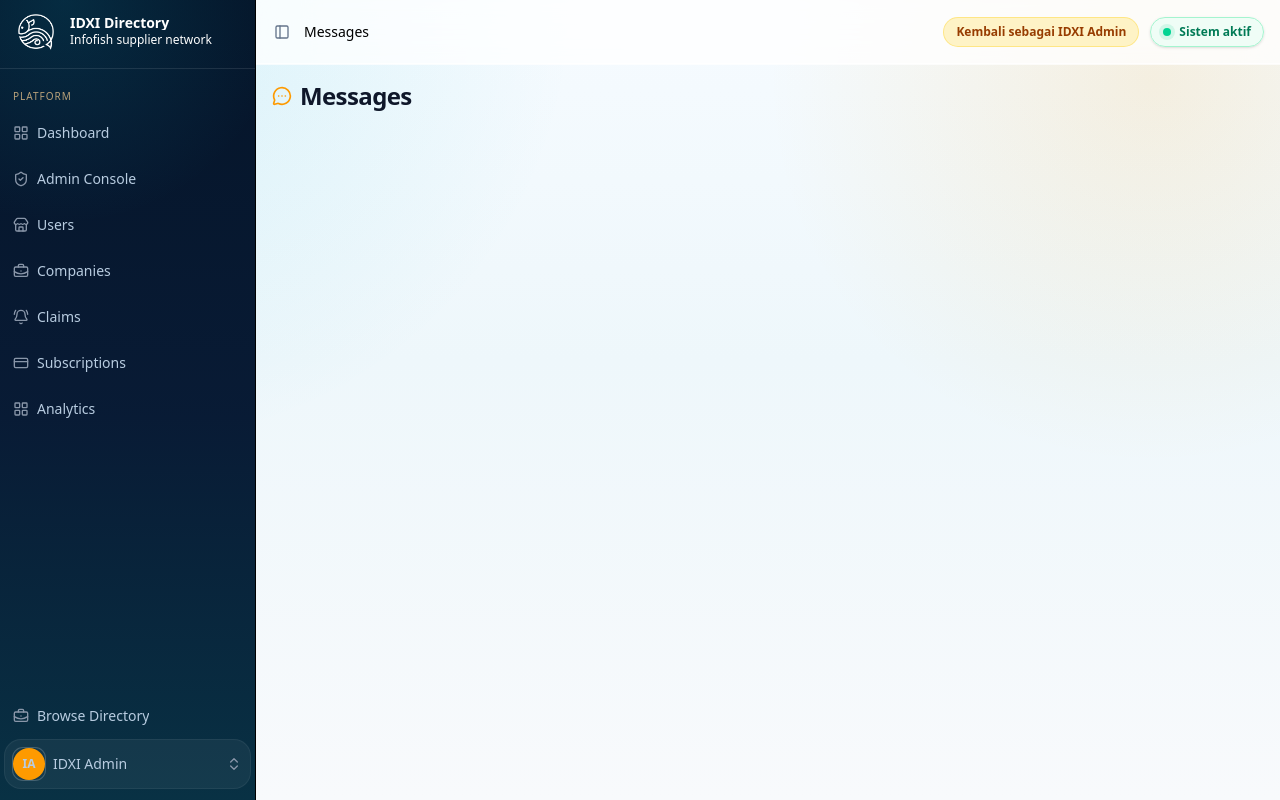
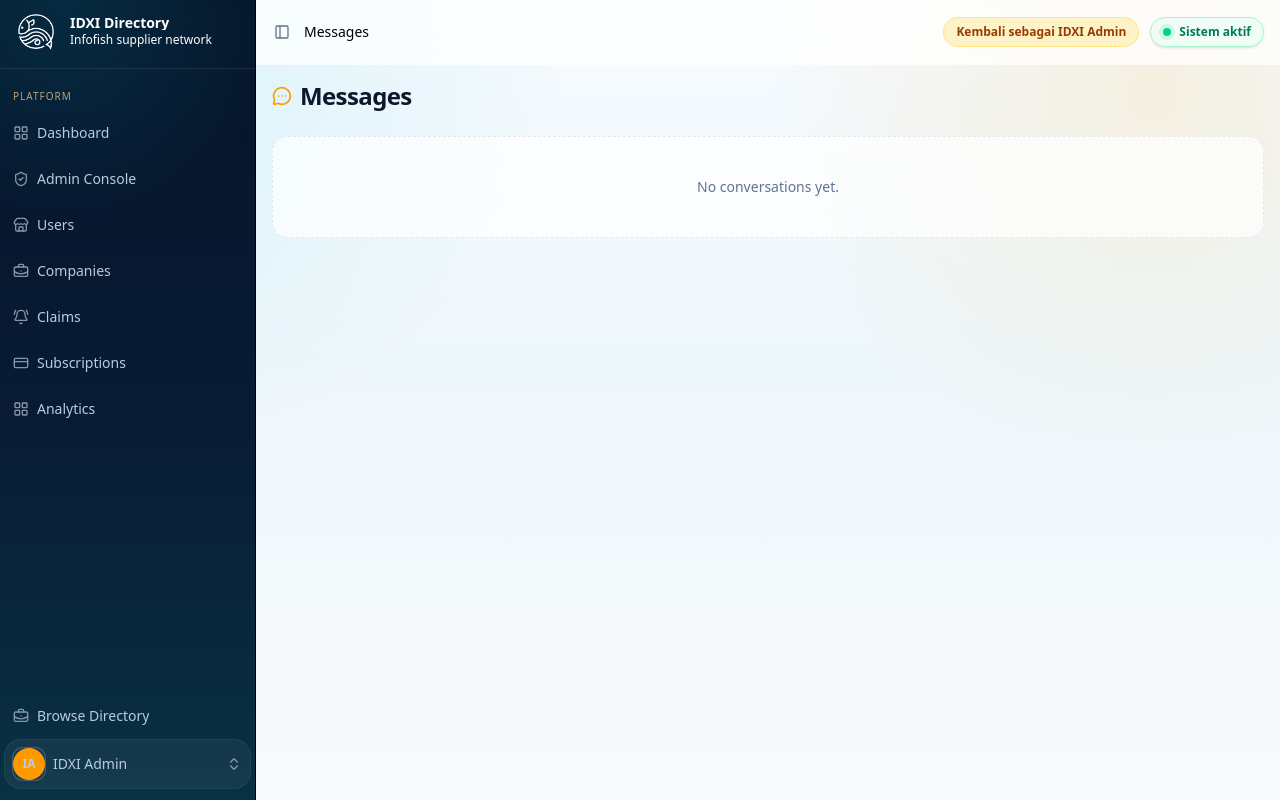
Before and after one commit to shukrisenawi/lr_directory, a Laravel app: page /messages in a window 1280 px wide. Run offline with Laravel 12, Linux system fonts and the light colour scheme; the visitor is signed in with stand-in values (Sample User, id 1); data comes from the database, SQL or seed files in the repository; style sheets or scripts are compiled from the project's sources; some libraries are stand-ins or nearby versions.

Commit message:
Tambah empty state pada laman messages

```diff
--- a/resources/js/pages/messages/index.tsx
+++ b/resources/js/pages/messages/index.tsx
@@ -26,6 +26,11 @@ export default function MessageListPage({ conversations }: ConversationListProps
                         Messages
                     </h1>
                 </div>
+                {conversations.length === 0 ? (
+                    <div className="rounded-2xl border border-dashed border-slate-200 bg-white/70 p-10 text-center text-sm text-slate-500">
+                        No conversations yet.
+                    </div>
+                ) : (
                 <div className="grid gap-4">
                     {conversations.map((conversation) => (
                         <Link key={conversation.id} href={route('messages.show', conversation.id)}>
@@ -50,6 +55,7 @@ export default function MessageListPage({ conversations }: ConversationListProps
                         </Link>
                     ))}
                 </div>
+                )}
             </div>
         </AppLayout>
     );
```
